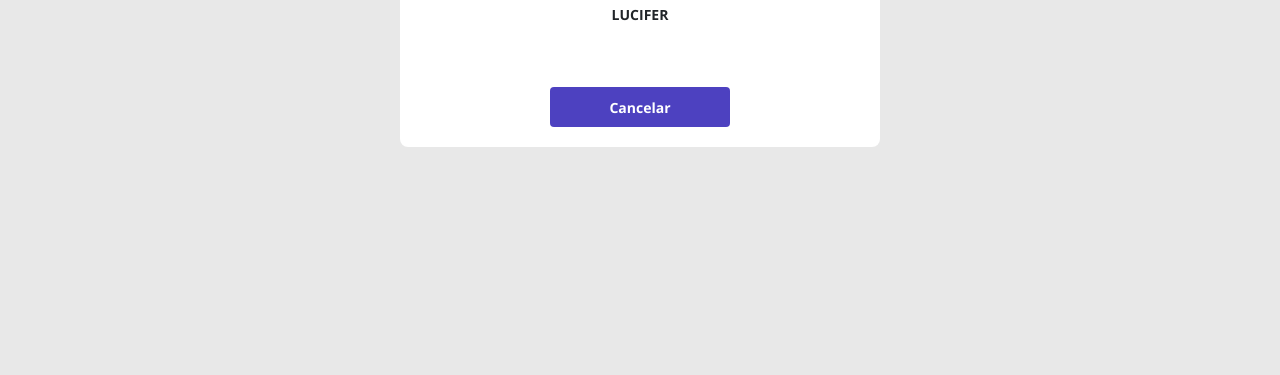
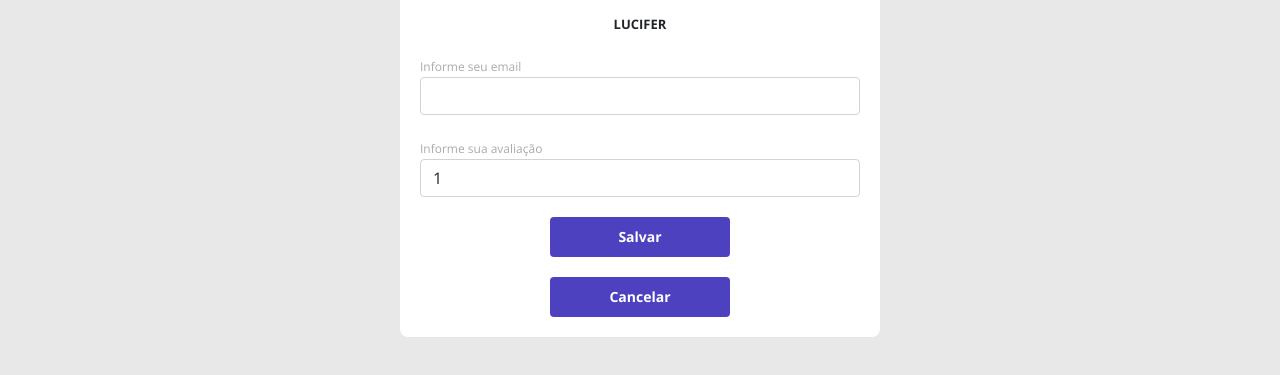
Before and after one commit to newrodrigo/dsmovie, a plain HTML site: page form.html in a window 1280 px wide. Shown: the part 463-838 px from the top of the page. Before the commit the page ends 800 px from the top, so only its background shows below. Drawn offline with nearby package versions, Linux system fonts and the light colour scheme.

Commit message:
Formulário PARTE 2

```diff
--- a/css/styles.css
+++ b/css/styles.css
@@ -5,6 +5,7 @@
     --text-gray: #4A4A4A;
     --color-primary: #4D41C0;
     --white: #fff;
+    --text-light-gray: #AAA;
 }
 
 * {
@@ -13,7 +14,7 @@
     font-family: 'Open Sans', sans-serif;
 }
 h1, h2, h3, h4, h5, h6 {
-    margin 0;
+    margin: 0;
 }
 html, body{
     background-color: var(--bg-gray);
@@ -94,9 +95,47 @@ a, a:hover {
     align-items: center;
     justify-content: center;
     border-radius: 4px;
+    border: 0;
 }
 
 .dsmovie-form-container {
     padding: 40px 0;
     max-width: 480px;
 }
+
+.dsmovie-form-description {
+    background-color: var(--white);
+    padding: 20px;
+    display: flex;
+    flex-direction: column;
+    align-items: center;
+    border-radius: 0 0 8px 8px;
+}
+
+.dsmovie-form {
+    width: 100%;
+
+}
+.dsmovie-form-description h3 {
+    font-size: 13px;
+    font-weight: 700;
+    margin-bottom: 20px;
+}
+
+.dsmovie-form-group {
+    margin-bottom: 20px;
+}
+
+.dsmovie-form-group label {
+    font-size: 12px;
+    color: var(--text-light-gray);
+}
+
+.dsmovie-form-btn-container {
+    height: 100px;
+    display: flex;
+    flex-direction: column;
+    align-items: center;
+    justify-content: space-between;
+
+}
--- a/form.html
+++ b/form.html
@@ -35,9 +35,30 @@
                     <div class="dsmovie-card">
                         <img src="https://www.themoviedb.org/t/p/original/1E4kI4NhkPdlc8HqSTKCZ1Nu6CY.jpg"
                             alt="LUCIFER">
-                        <div class="dsmovie-card-description">
+
+                            <div class="dsmovie-form-description">
                             <h3>LUCIFER</h3>
-                            <a class="dsmovie-btn" href="index.html">Cancelar</a>
+                            <form class="dsmovie-form">
+                                <div class="form-group dsmovie-form-group">
+                                    <label for="email">Informe seu email</label>
+                                    <input class="form-control" type="email" id="email">
+                                </div>
+                                <div class="form-group dsmovie-form-group">
+                                    <label for="score">Informe sua avaliação</label>
+                                    <select class="form-control" name="score" id="score">
+                                        <option value="1">1</option>
+                                        <option value="2">2</option>
+                                        <option value="3">3</option>
+                                        <option value="4">4</option>
+                                        <option value="5">5</option>
+                                    </select>
+                                </div>
+                                <div class="dsmovie-form-btn-container">
+                                    <button  class="dsmovie-btn" type="submit">Salvar</button>
+                                    <a class="dsmovie-btn" href="index.html">Cancelar</a>
+                                </div>
+                            </form>
+
                         </div>
                     </div>
                 </div>
```
